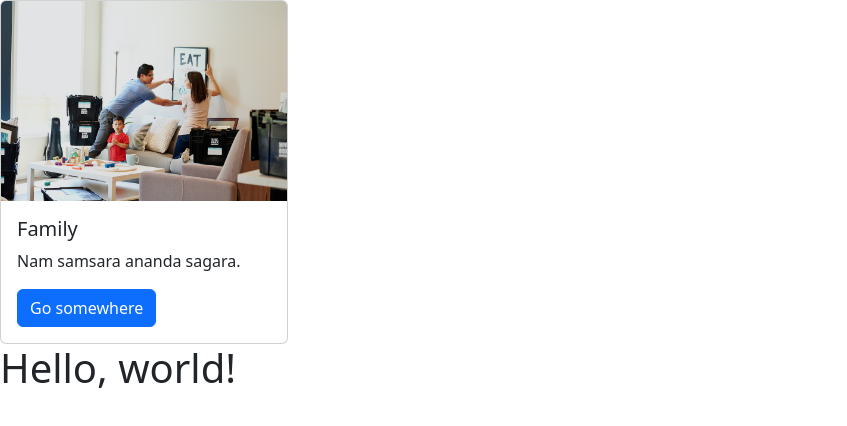
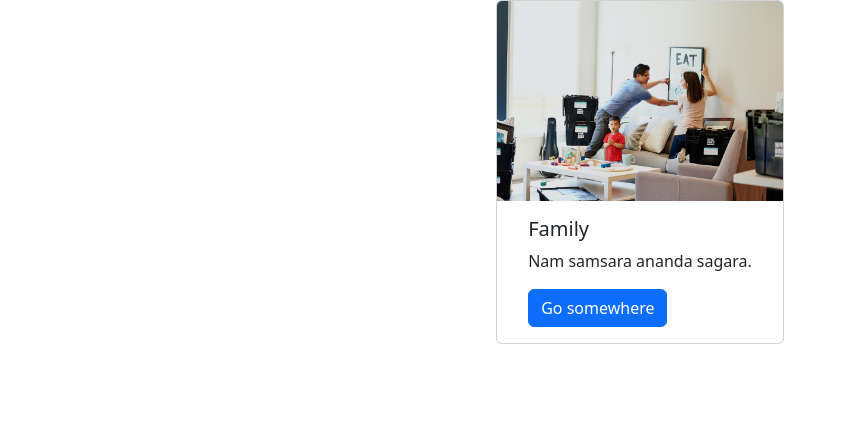
Before and after one commit to NandeeshNB/FSD, a plain HTML site: page boot.html in a window 1280 px wide. Shown: the whole page, without its empty margins (0-847 px from the left). Drawn offline with nearby package versions, Linux system fonts and the light colour scheme.

Commit message:
added new files called boot.html and button.htnl

```diff
--- a/boot.html
+++ b/boot.html
@@ -6,7 +6,20 @@
     <title>Bootstrap demo</title>
     <link href="https://cdn.jsdelivr.net/npm/bootstrap@5.3.3/dist/css/bootstrap.min.css" rel="stylesheet" integrity="sha384-QWTKZyjpPEjISv5WaRU9OFeRpok6YctnYmDr5pNlyT2bRjXh0JMhjY6hW+ALEwIH" crossorigin="anonymous">
   </head>
+  <style>
+    .flex-cont{
+      display: flex;
+      justify-content: center;
+      align-items: center;
+    }
+    .card{
+      display: flex;
+      justify-content: center;
+      align-items: center;
+    }
+  </style>
   <body>
+    <div class="flex-cont">
     <div class="card" style="width: 18rem;">
         <img src="family.jpg" class="card-img-top" alt="family">
         <div class="card-body">
@@ -15,7 +28,7 @@
           <a href="#" class="btn btn-primary">Go somewhere</a>
         </div>
       </div>
-    <h1>Hello, world!</h1>
+    </div>
     <script src="https://cdn.jsdelivr.net/npm/bootstrap@5.3.3/dist/js/bootstrap.bundle.min.js" integrity="sha384-YvpcrYf0tY3lHB60NNkmXc5s9fDVZLESaAA55NDzOxhy9GkcIdslK1eN7N6jIeHz" crossorigin="anonymous"></script>
   </body>
 </html>
```
Also changed, not shown: button.html (added, +21 -0 lines).
